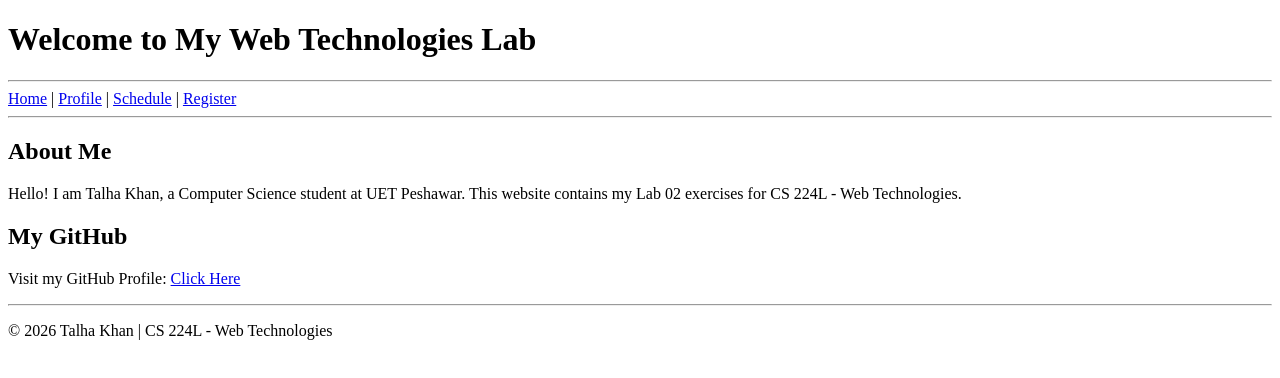
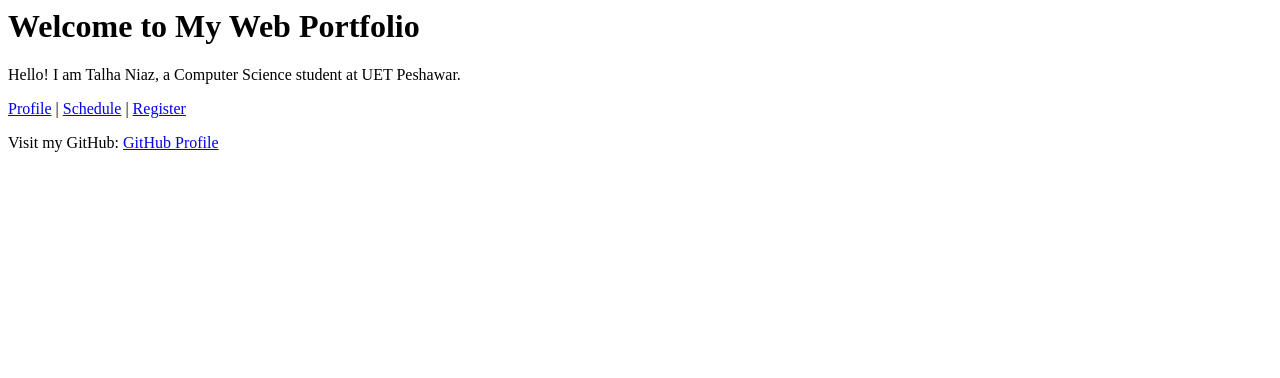
Before and after one commit to Talhakhan0819/web-tech-labs, a plain HTML site: page Lab02/index.html in a window 1280 px wide. Drawn offline with Linux system fonts and the light colour scheme.

Commit message:
Lab 02 completed

```diff
--- a/Lab02/index.html
+++ b/Lab02/index.html
@@ -1,52 +1,16 @@
-<!DOCTYPE html>
-<html lang="en">
-<head>
-    <meta charset="UTF-8">
-    <meta name="viewport" content="width=device-width, initial-scale=1.0">
-    <title>Talha Khan - Portfolio</title>
+<h1>Welcome to My Web Portfolio</h1>
 
-    <!-- SEO Meta Tags -->
-    <meta name="description" content="Talha Khan Web Technologies Lab Portfolio">
-    <meta name="author" content="Talha Khan">
-</head>
+<p>Hello! I am Talha Niaz, a Computer Science student at UET Peshawar.</p>
 
-<body>
-
-<header>
-    <h1>Welcome to My Web Technologies Lab</h1>
-    <hr>
 <nav>
-        <a href="index.html">Home</a> |
     <a href="profile.html">Profile</a> |
     <a href="schedule.html">Schedule</a> |
     <a href="registration.html">Register</a>
 </nav>
-    <hr>
-</header>
 
-<section>
-    <h2>About Me</h2>
 <p>
-        Hello! I am Talha Khan, a Computer Science student at
-        UET Peshawar. This website contains my Lab 02 exercises
-        for CS 224L - Web Technologies.
-    </p>
-</section>
-
-<section>
-    <h2>My GitHub</h2>
-    <p>
-        Visit my GitHub Profile:
-        <a href="https://github.com/YOUR-USERNAME" target="_blank">
-            Click Here
+    Visit my GitHub:
+    <a href="https://github.com/Talhakhan0819" target="_blank">
+        GitHub Profile
     </a>
 </p>
-</section>
-
-<footer>
-    <hr>
-    <p>© 2026 Talha Khan | CS 224L - Web Technologies</p>
-</footer>
-
-</body>
-</html>
```
Also changed, not shown: Lab02/404.html (added, +3 -0 lines), 1 other file. Lines whose indentation alone changed are shown as unchanged.
